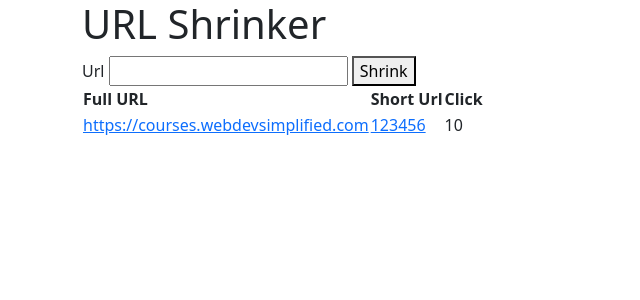
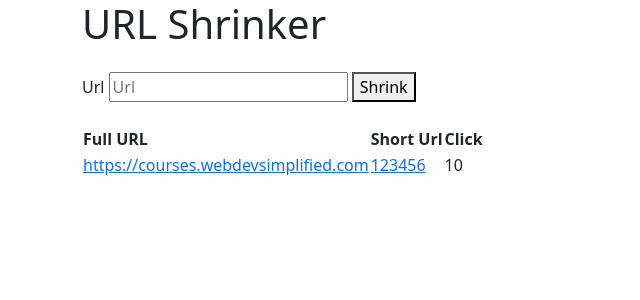
Before and after one commit to ahsan-ali49/url-shortener, a Node server app: page / in a window 1280 px wide. Shown: the top 300 px of the page, without its empty margins (0-640 px from the left). Run offline with Node 20, Linux system fonts and the light colour scheme; some libraries are stand-ins or nearby versions.

Commit message:
styled form

```diff
--- a/views/index.ejs
+++ b/views/index.ejs
@@ -14,9 +14,9 @@
   <body>
     <div class="container">
       <h1>URL Shrinker</h1>
-      <form action="" method="POST">
-        <label for="fullUrl">Url</label>
-        <input type="url" name="fullUrl" id="fullUrl" />
+      <form action="" method="POST" class="my-4 form-inline">
+        <label for="fullUrl" class="sr-only">Url</label>
+        <input placeholder="Url" type="url" name="fullUrl" id="fullUrl" />
         <button type="submit">Shrink</button>
       </form>
 
```
